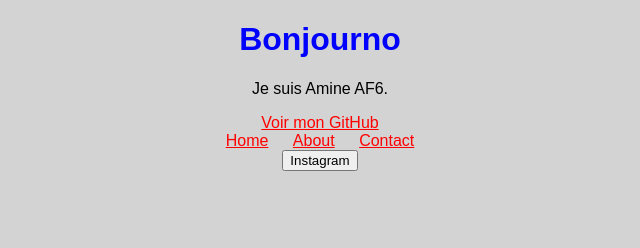
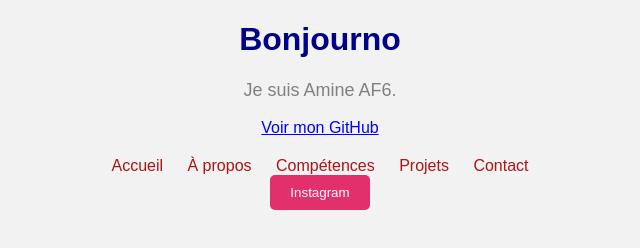
Before and after one commit to AF6-FT/TP13, a plain HTML site: page index.html in a window 1280 px wide. Shown: the whole page, without its empty margins (320-960 px from the left). Drawn offline with Linux system fonts and the light colour scheme.

Commit message:
Ajout du menu de navigation

```diff
--- a/index.html
+++ b/index.html
@@ -12,10 +12,12 @@
 <a href="https://github.com" target="_blank">Voir mon GitHub</a>
 </body>
     <nav>
-        <li><a href="index.html">Home</a></li>
-        <li><a href="about.html">About</a></li>
-        <li><a href="contact.html">Contact</a></li>
-    </nav>
+  <a href="#accueil">Accueil</a>
+  <a href="#apropos">À propos</a>
+  <a href="#competences">Compétences</a>
+  <a href="#projets">Projets</a>
+  <a href="#contact">Contact</a>
+</nav>
     <a href="https://www.instagram.com/amine_fattoumi/" target="_blank">
     <button>Instagram</button>
 </a>
--- a/style.css
+++ b/style.css
@@ -1,35 +1,42 @@
 body {
     font-family: Arial;
+    background-color: #f2f2f2;
     text-align: center;
-    background: lightgray;
+}
+
+h1 {
+    color: darkblue;
 }
 
 p {
-    color: black;
+    color: gray;
+    font-size: 18px;
 }
 
 a {
-    color: red;
-}
 
-nav li {
-    display: inline;
-    margin: 10px;
-}
-
-h1 {
     color: blue;
 }
 
-p {
-    color: black;
+nav {
+    margin-top: 20px;
 }
 
-a {
-    color: red;
+nav a {
+  margin: 0 10px;
+  text-decoration: none;
+  color: rgb(171, 21, 21);
 }
 
-nav li {
-    display: inline;
-    margin: 10px;
+button {
+    background-color: #E1306C;
+    color: white;
+    border: none;
+    padding: 10px 20px;
+    border-radius: 5px;
+    cursor: pointer;
 }
+
+button:hover {
+    background-color: #c8235c;
+}
```
